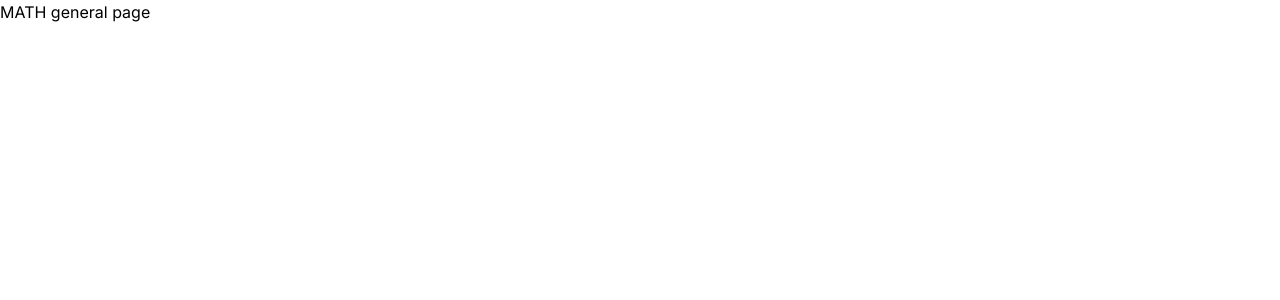
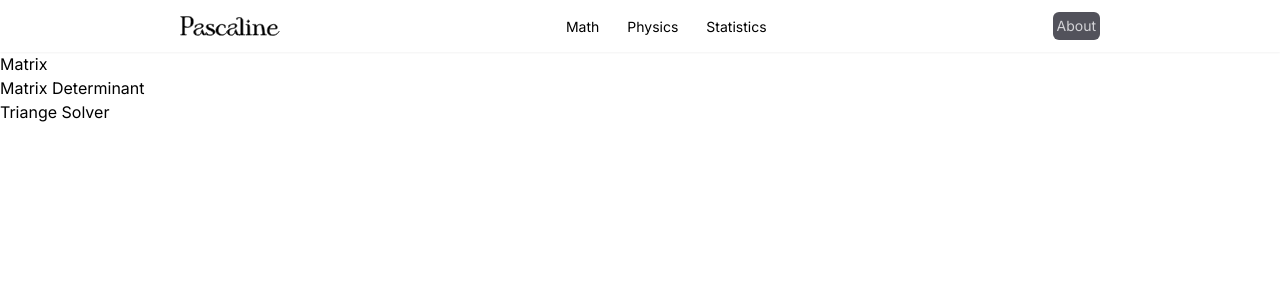
Before and after one commit to Hctor11/pascaline, a Next.js app: page /math in a window 1280 px wide. Shown: the top 300 px of the page. Built offline with nearby package versions, Linux system fonts and the light colour scheme.

Commit message:
[add] category iterator component to make my life more easier

```diff
--- /dev/null
+++ b/app/about/page.tsx
@@ -0,0 +1,9 @@
+const page = () => {
+  return (
+    <div>
+        About page
+    </div>
+  )
+}
+
+export default page
--- a/app/layout.tsx
+++ b/app/layout.tsx
@@ -1,6 +1,7 @@
 import type { Metadata } from "next";
 import { Inter } from "next/font/google";
 import "./globals.css";
+import Navigation from "@/components/Navigation/Navigation";
 
 const inter = Inter({ subsets: ["latin"] });
 
@@ -16,7 +17,12 @@ export default function RootLayout({
 }>) {
   return (
     <html lang="en">
-      <body className={inter.className}>{children}</body>
+      <body className={inter.className}>
+        <Navigation/>
+        <main>
+        {children}
+        </main>
+      </body>
     </html>
   );
 }
--- a/app/math/page.tsx
+++ b/app/math/page.tsx
@@ -1,7 +1,32 @@
+import links from "@/components/Navigation/Links"
+import { SubLinks } from './../../components/Navigation/LinksTypes';
 
 const page = () => {
   return (
-    <div>MATH general page</div>
+    <div>
+        {
+          links.map(link => (
+            <>
+              {link.name === 'Math'
+                ? link.sublink.map((sublinks) => (
+                  <>
+                    <div className="">
+                      {sublinks.mySubLinks.map((sublinks) => (
+                        <>
+                          <div className="">
+                            {sublinks.name}
+                          </div>
+                        </>
+                      ))}
+                    </div>
+                  </>
+                ))
+                : ''
+              }
+            </>
+          ))
+        }
+    </div>
   )
 }
 
--- a/components/Grid/Categories.tsx
+++ b/components/Grid/Categories.tsx
@@ -1,5 +1,5 @@
 import Link from "next/link";
-import links from "../Navigation/MyLinks";
+import links from "../Navigation/Links";
 
 const Categories = () => {
   return (
--- a/components/Grid/Title.tsx
+++ b/components/Grid/Title.tsx
@@ -1,6 +1,6 @@
 const Title = () => {
   return (
-    <div className="bg-zinc-800 text-white p-4 lg:w-[70%] rounded-xl md:pr-24 lg:pr-2">
+    <div className="bg-zinc-800 bg-[url('/bg.png')] bg-cover text-white p-4 lg:w-[70%] rounded-xl md:pr-24 lg:pr-2">
       <h1 className="text-2xl pb-2">Pascaline = Math + Open Source.</h1>
       <p className="text-zinc-400 text-pretty text-sm font-light">
         Navigate math, physics, and stats with ease. Essential tools for
--- a/components/Header.tsx
+++ b/components/Header.tsx
@@ -4,7 +4,6 @@ import Grid from "./Grid/Grid"
 const Header = () => {
   return (
     <div className="w-full bg-white">
-        <Navigation/>
         <Grid/>
     </div>
   )
--- a/components/Navigation/Navigation.tsx
+++ b/components/Navigation/Navigation.tsx
@@ -31,7 +31,7 @@ const Navigation = () => {
           <NavigationLinks />
         </ul>
 
-        <Link href='' className="hidden md:inline-flex text-sm p-1 text-zinc-300 bg-zinc-600 rounded-md hover:text-zinc-500 hover:bg-zinc-200 transition-all">
+        <Link href='/about' className="hidden md:inline-flex text-sm p-1 text-zinc-300 bg-zinc-600 rounded-md hover:text-zinc-500 hover:bg-zinc-200 transition-all">
           About
         </Link>
 
--- a/components/Navigation/NavigationLinks.tsx
+++ b/components/Navigation/NavigationLinks.tsx
@@ -1,5 +1,5 @@
 import Link from "next/link";
-import links from "./MyLinks";
+import links from "./Links";
 import { useState } from "react";
 
 const NavigationLinks = () => {
--- /dev/null
+++ b/components/Utilities/CategoryIterator.tsx
@@ -0,0 +1,31 @@
+interface props {
+  category: string;
+}
+
+import links from "../Navigation/Links";
+
+const CategoryIterator = ({ category }: props) => {
+  return (
+    <div>
+      {links.map((link) => (
+        <>
+          {link.name === category
+            ? link.sublink.map((sublinks) => (
+                <>
+                  <div className="">
+                    {sublinks.mySubLinks.map((sublinks) => (
+                      <>
+                        <div className="">{sublinks.name}</div>
+                      </>
+                    ))}
+                  </div>
+                </>
+              ))
+            : ""}
+        </>
+      ))}
+    </div>
+  );
+};
+
+export default CategoryIterator;
```
Also changed, not shown: components/Navigation/Links.ts (renamed from components/Navigation/MyLinks.ts), public/bg.png (added).
